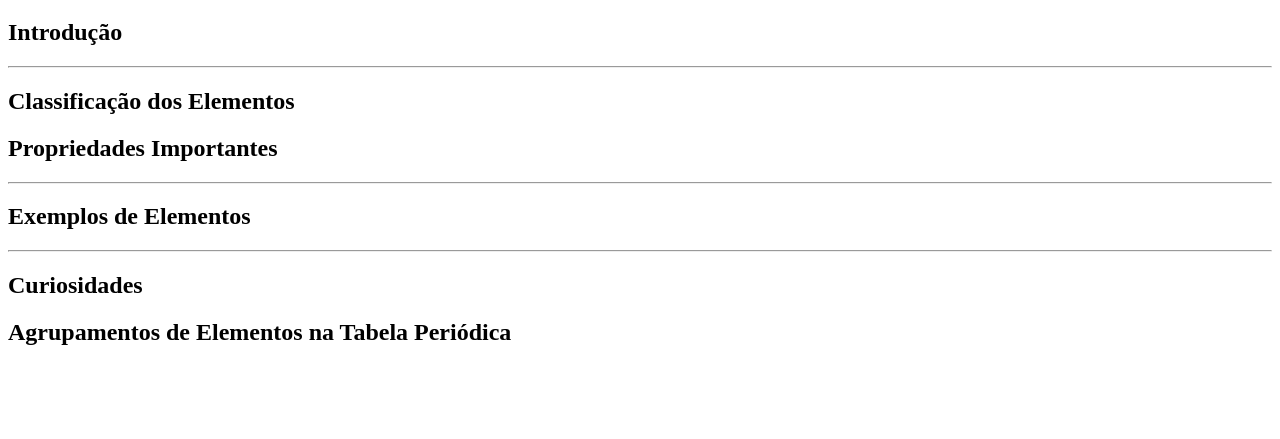
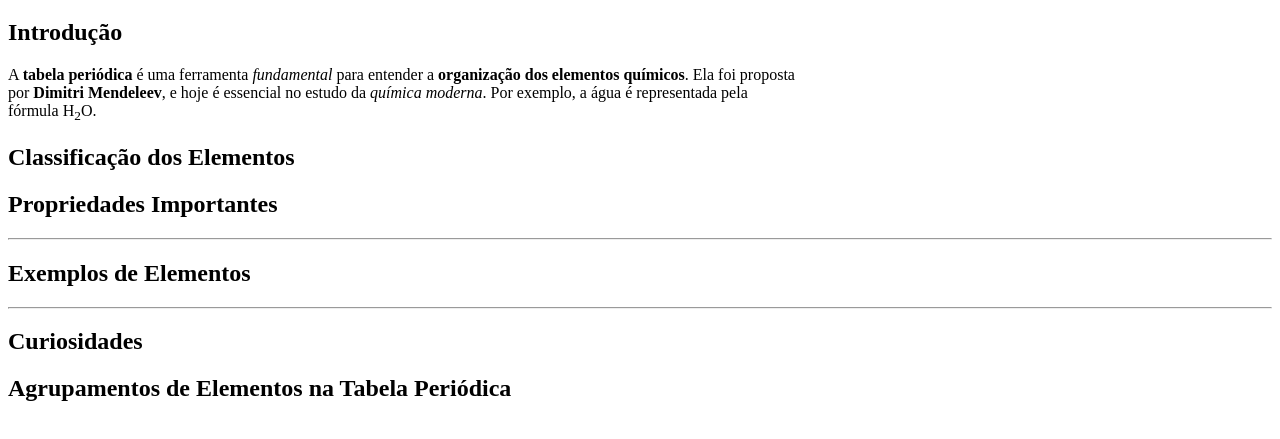
Before and after one commit to YujiAragaki/14-04, a plain HTML site: page index.html in a window 1280 px wide. Shown: the part 61-500 px from the top of the page. Drawn offline with Linux system fonts and the light colour scheme.

Commit message:
introdução

```diff
--- a/index.html
+++ b/index.html
@@ -8,7 +8,7 @@
 <body>
     <h1>Resumo: Tabela Periódica dos Elementos</h1>
     <h2>Introdução</h2>
-    <hr>
+    A <b>tabela periódica</b> é uma ferramenta <i>fundamental</i> para entender a <b>organização dos elementos químicos</b>. Ela foi proposta<br> por <b>Dimitri Mendeleev</b>, e hoje é essencial no estudo da <i>química moderna</i>. Por exemplo, a água é representada pela<br> fórmula H<sub>2</sub>O.
     <h2>Classificação dos Elementos</h2>
     <h2>Propriedades Importantes</h2>
     <hr>
```
